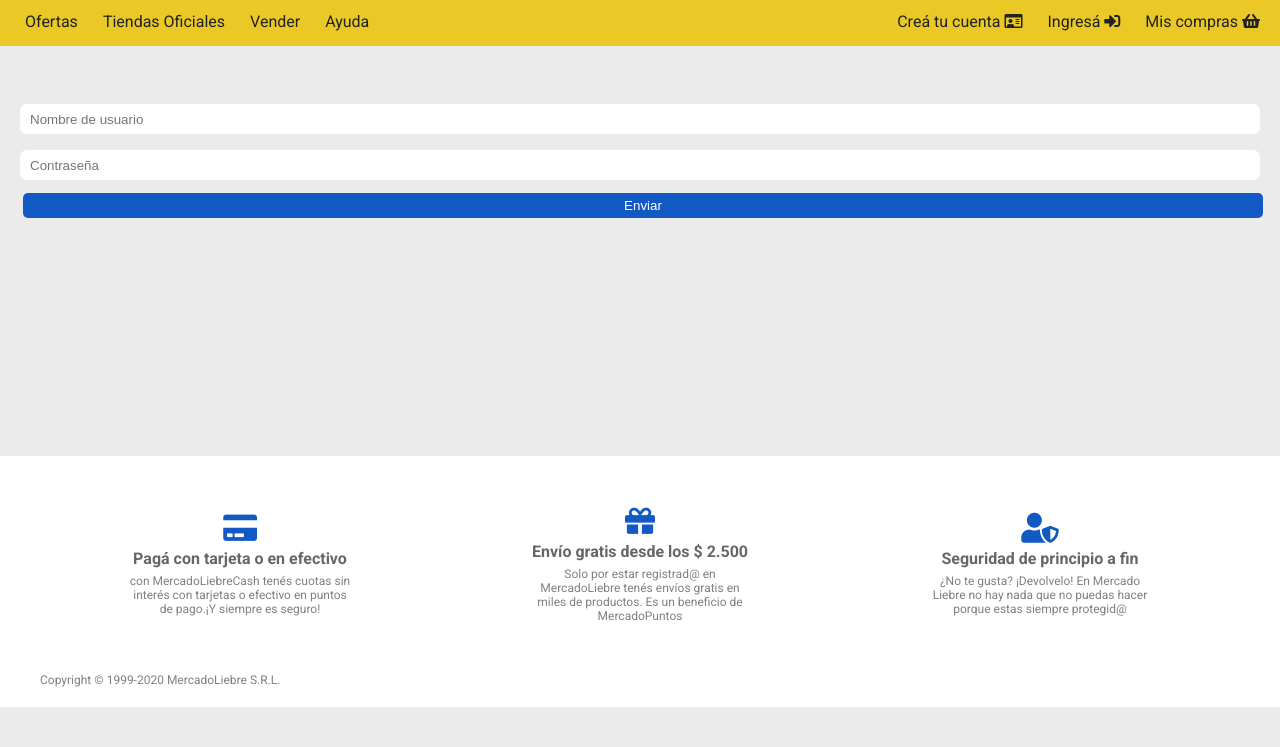
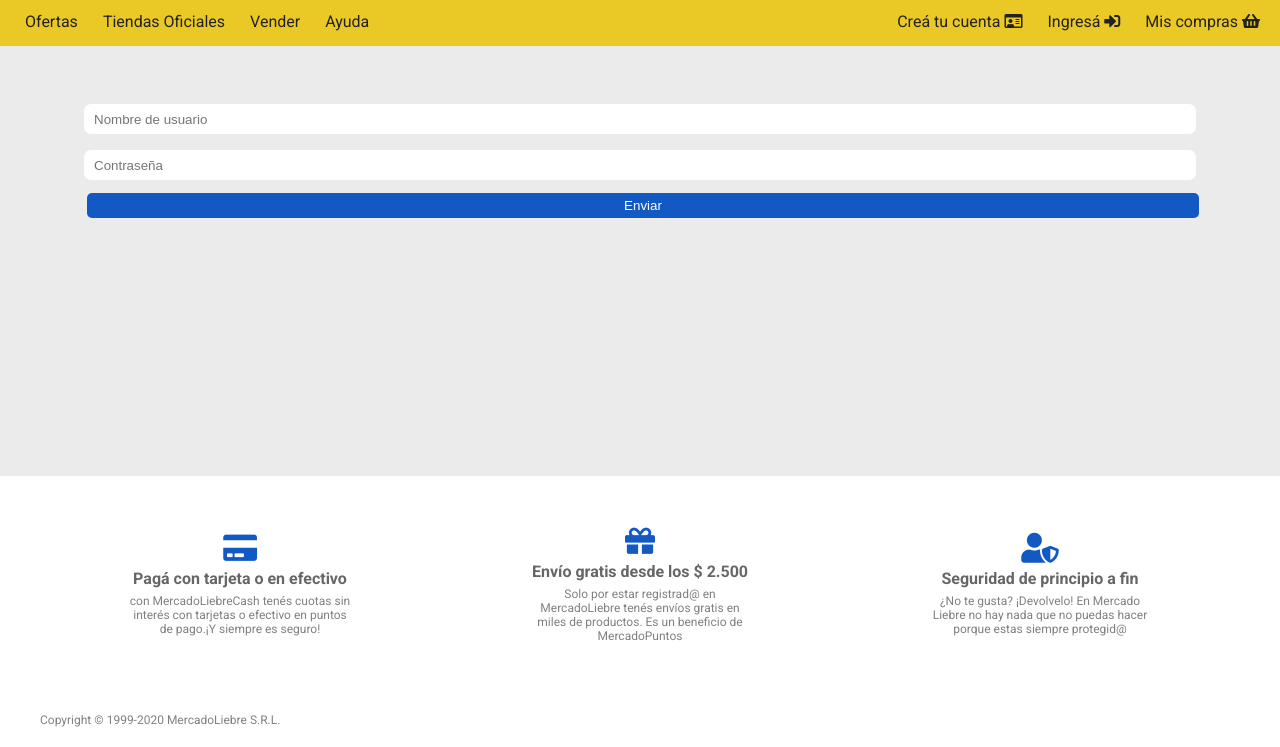
Before and after one commit to FedeLebe/MercadoLiebre, a website: page views/login.html in a window 1280 px wide. Shown: the part 94-841 px from the top of the page. Before the commit the page ends 801 px from the top, so only its background shows below. Drawn offline with Linux system fonts and the light colour scheme.

Commit message:
cambios generales varios

```diff
--- a/public/css/styles.css
+++ b/public/css/styles.css
@@ -358,8 +358,11 @@
         margin-top: 95px;
     }
 
-    main{
-        margin-top: 0;
+    main, .contenedor{
+        margin: 0 auto;
+        max-width: 1400px;
+        padding-bottom: 20px;
+
     }
 
     main section article:hover .description{
--- a/views/login.html
+++ b/views/login.html
@@ -46,16 +46,19 @@
       </div>
     </header>
 
+    <main>
 
-    <form action="/" method="POST" class="login-form">
-      <input class="text" type="text" name="username" placeholder="Nombre de usuario" required>
-      <input class="text" type="password" name="password" placeholder="Contraseña">
-      <button class="form-button" type="submit">Enviar</button>
-    </form>
+      <form action="/" method="POST" class="login-form">
+        <input class="text" type="text" name="username" placeholder="Nombre de usuario" required>
+        <input class="text" type="password" name="password" placeholder="Contraseña">
+        <button class="form-button" type="submit">Enviar</button>
+      </form>
+
+    </main>
 
 
     <footer>
-      <div class="footer">
+      <div class="footer contenedor">
         <div>
           <i class="fas fa-credit-card"></i>
           <h4>Pagá con tarjeta o en efectivo</h4>
```
Also changed, not shown: views/home.html (+1 -1 lines), views/register.html (+11 -2 lines).
